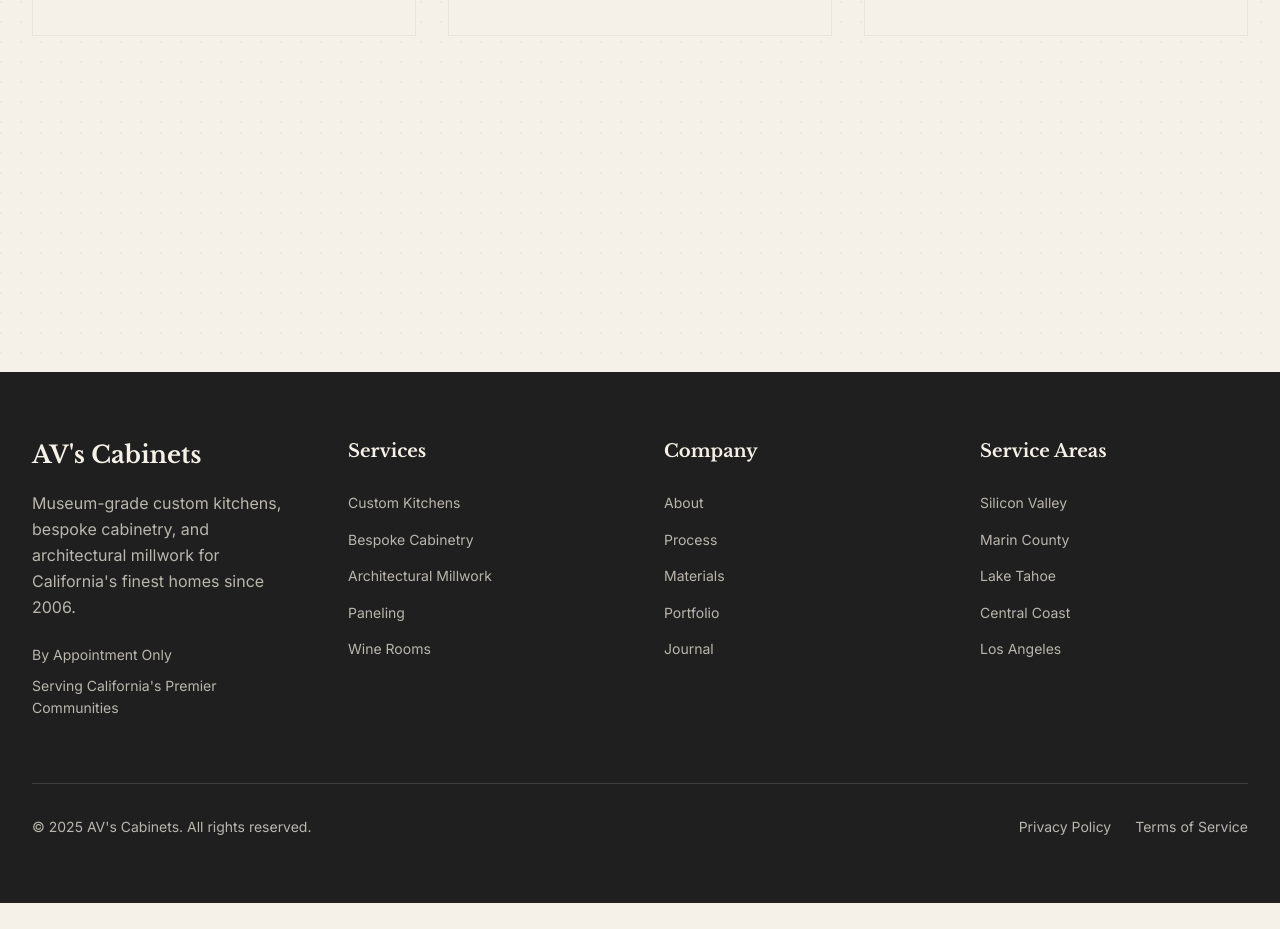
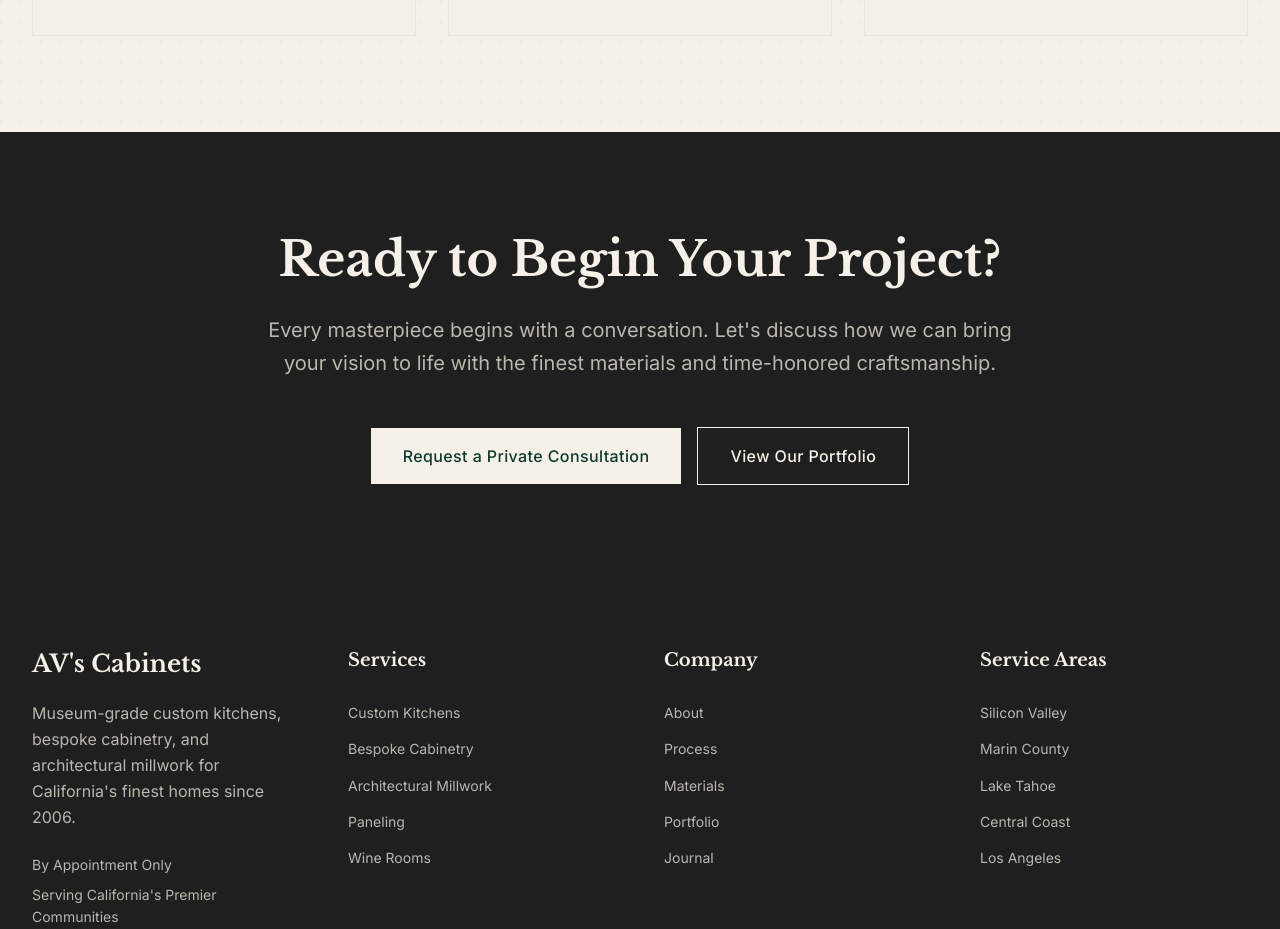
Before and after one commit to Devgressai/CaliforniaCustomKitchen, a Next.js app: page / in a window 1280 px wide. Shown: the part 4380-5309 px from the top of the page. Before the commit the page ends 5283 px from the top, so only its background shows below. Built offline with nearby package versions, Linux system fonts and the light colour scheme.

Commit message:
Fix CTASection component props in homepage

```diff
--- a/src/app/page.tsx
+++ b/src/app/page.tsx
@@ -206,7 +206,19 @@ export default function HomePage() {
       </section>
 
       {/* CTA Section */}
-      <CTASection />
+      <CTASection
+        title="Ready to Begin Your Project?"
+        description="Every masterpiece begins with a conversation. Let's discuss how we can bring your vision to life with the finest materials and time-honored craftsmanship."
+        primaryCTA={{
+          text: "Request a Private Consultation",
+          href: "/contact"
+        }}
+        secondaryCTA={{
+          text: "View Our Portfolio",
+          href: "/portfolio"
+        }}
+        background="dark"
+      />
     </div>
   )
 }
```
